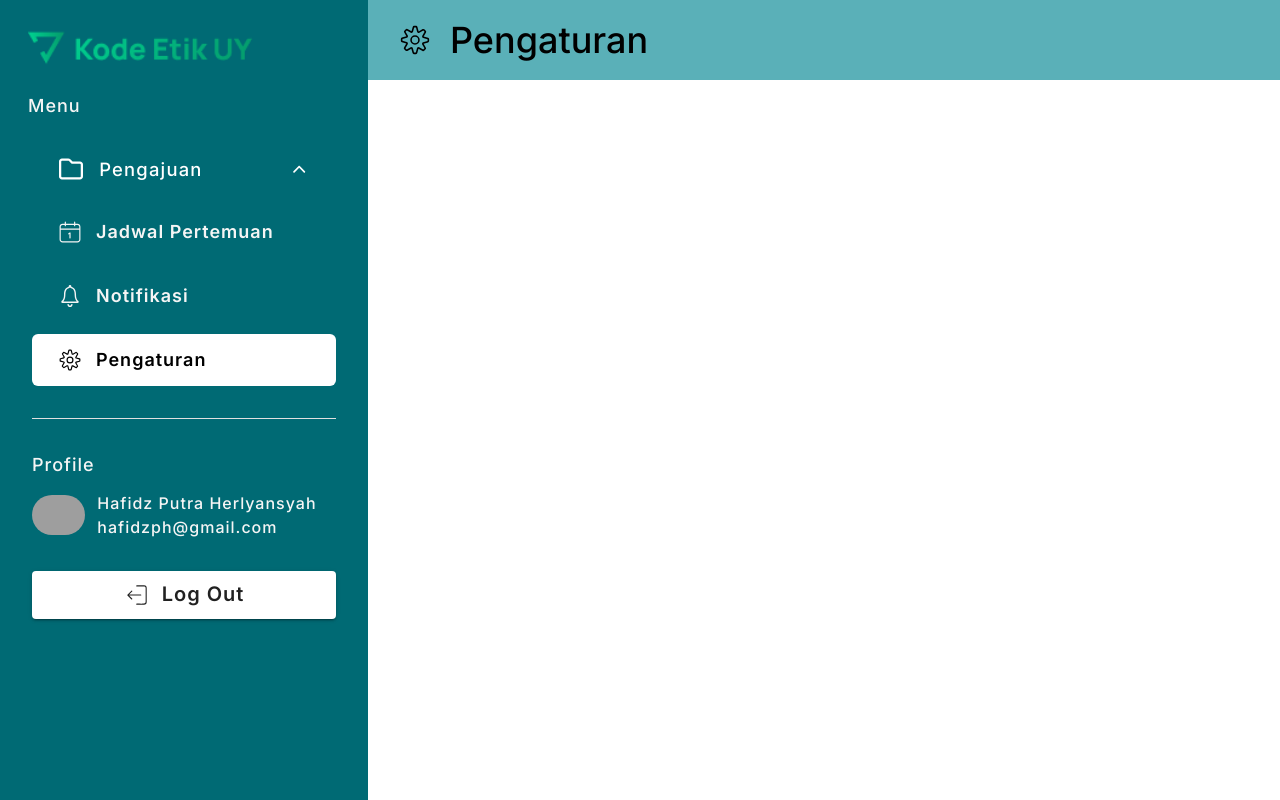
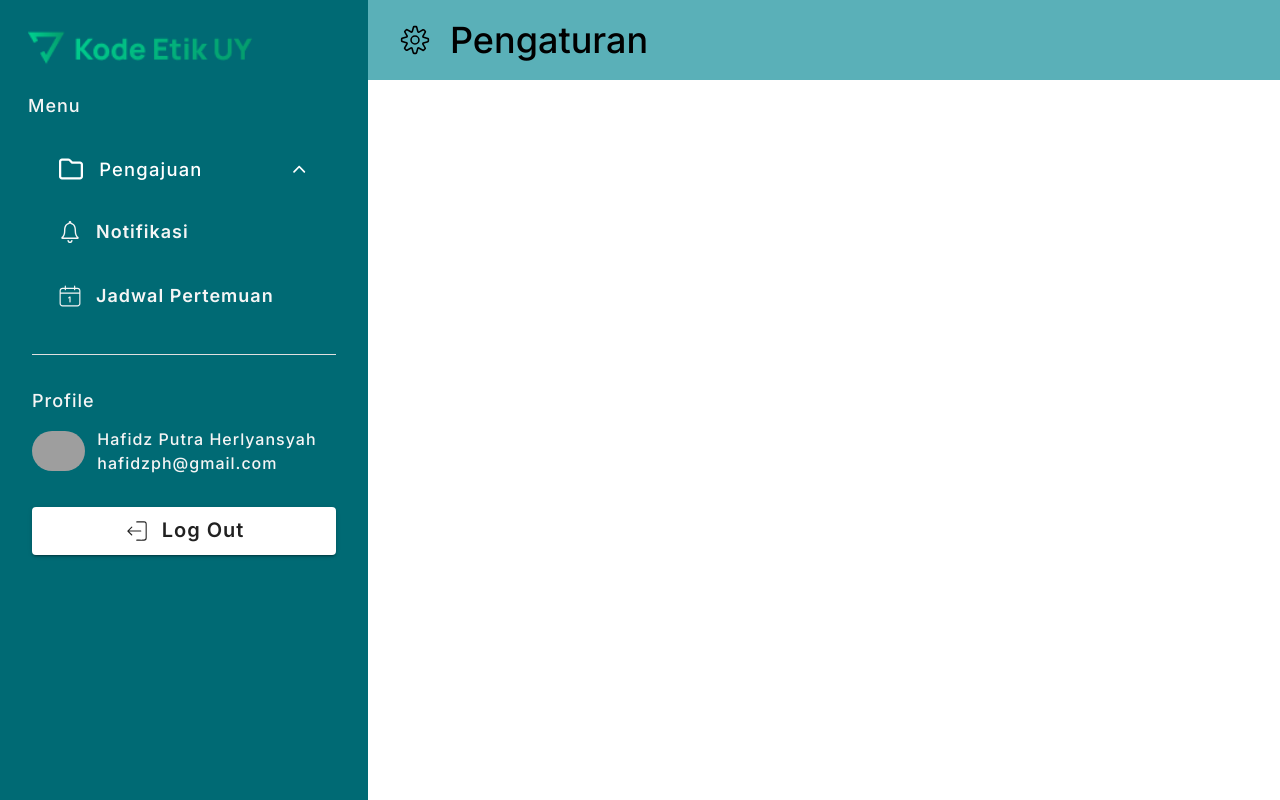
Before and after one commit to rioogp/komite-etik-UY, a React (Vite) app: page /pengaturan in a window 1280 px wide. Built offline with nearby package versions, Linux system fonts and the light colour scheme; sample sign-in values are in the browser's storage; grey boxes are pictures that could not be loaded.

Commit message:
refactor: update protected route and seperate nav by user role

```diff
--- a/src/App.jsx
+++ b/src/App.jsx
@@ -19,7 +19,6 @@ import Homepage from "./pages/homepage/Homepage";
 import RulesAndQuestions from "./pages/rulesAndQuestions/RulesAndQuestions";
 import VerificationSuccess from "./pages/VerificationSuccess";
 import Reviews from "./pages/Reviews";
-import ProtectedRoute from "./components/ProtectedRoute";
 import AuthProvider from "./contexts/AuthContext";
 import { FaCheck } from "react-icons/fa6";
 
@@ -50,11 +49,9 @@ function App() {
 
             <Route
               element={
-                <ProtectedRoute>
-                  <TitleProvider>
-                    <DashboardLayout />
-                  </TitleProvider>
-                </ProtectedRoute>
+                <TitleProvider>
+                  <DashboardLayout />
+                </TitleProvider>
               }
             >
               <Route path="/rapat" element={<MeetingSchedule />} />
--- a/src/components/DashboardLayout.jsx
+++ b/src/components/DashboardLayout.jsx
@@ -1,13 +1,36 @@
-import { Outlet } from "react-router-dom";
+import { Navigate, Outlet, useNavigate } from "react-router-dom";
 import SideBar from "./sidebar/SideBar";
 import Title from "./Title";
 import { useContext } from "react";
 import { TitleContext } from "../contexts/TitleContext";
+import { AuthContext } from "../contexts/AuthContext";
+import { useEffect } from "react";
+import { jwtDecode } from "jwt-decode";
 
 function DashboardLayout() {
   const { title, setValTitle } = useContext(TitleContext);
+  const { token, logout } = useContext(AuthContext);
+  const navigate = useNavigate();
 
-  return (
+  useEffect(() => {
+    if (token) {
+      try {
+        const decodedToken = jwtDecode(token);
+        const expirationTime = new Date(decodedToken.exp * 1000);
+        const currentTime = new Date();
+
+        if (currentTime > expirationTime) {
+          logout();
+          navigate("/login");
+        }
+      } catch (error) {
+        logout();
+        navigate("/login");
+      }
+    }
+  }, [token, logout]);
+
+  return token ? (
     <div className="grid grid-cols-[23rem,1fr] grid-rows-[auto,1fr] h-dvh">
       <SideBar />
       <main className="overflow-scroll flex flex-col gap-14">
@@ -17,6 +40,8 @@ function DashboardLayout() {
         </div>
       </main>
     </div>
+  ) : (
+    <Navigate to="/login" />
   );
 }
 
--- a/src/components/NavBar.jsx
+++ b/src/components/NavBar.jsx
@@ -1,12 +1,15 @@
 import { useLocation, useNavigate } from "react-router-dom";
 import Logo from "./Logo";
 import NavLinkRoute from "./NavLinkRoute";
-import { useEffect, useState } from "react";
+import { useContext, useEffect, useState } from "react";
 import { Button, ThemeProvider } from "@mui/material";
 import { theme } from "../utils/theme";
+import { AuthContext } from "../contexts/AuthContext";
 
 function NavBar() {
+  const { logout, token } = useContext(AuthContext);
   const navigate = useNavigate();
+
   const style =
     "text-white hover:text-slate-200 w-fit transition duration-300 text-lg";
   const [isScrolled, setIsScrolled] = useState(false);
@@ -57,6 +60,22 @@ function NavBar() {
       </ul>
       <div className="flex gap-5">
         <ThemeProvider theme={theme}>
+          {token ? (
+            <>
+              <Button variant="outlined" color="info" className="w-38 h-12">
+                Update Profile
+              </Button>
+              <Button
+                variant="contained"
+                color="success"
+                onClick={() => logout()}
+                className="w-28 h-12"
+              >
+                Logout
+              </Button>
+            </>
+          ) : (
+            <>
               <Button
                 variant="outlined"
                 color="info"
@@ -73,6 +92,8 @@ function NavBar() {
               >
                 Sign In
               </Button>
+            </>
+          )}
         </ThemeProvider>
       </div>
     </nav>
--- a/src/components/ProtectedRoute.jsx
+++ /dev/null
@@ -1,29 +0,0 @@
-import { useNavigate } from "react-router-dom";
-import { useContext, useEffect } from "react";
-import { jwtDecode } from "jwt-decode";
-import { AuthContext } from "../contexts/AuthContext";
-
-function ProtectedRoute({ children }) {
-  const navigate = useNavigate();
-  const { token, logout } = useContext(AuthContext);
-
-  useEffect(() => {
-    if (!token) {
-      navigate("/login");
-    } else {
-      const decodedToken = jwtDecode(token);
-      const expirationTime = new Date(decodedToken.exp * 1000).getTime();
-      const currentTime = new Date().getTime();
-      console.log(expirationTime, currentTime);
-
-      if (currentTime > expirationTime) {
-        logout();
-        navigate("/", { replace: true });
-      }
-    }
-  }, [navigate, token]);
-
-  return children;
-}
-
-export default ProtectedRoute;
--- a/src/components/sidebar/SideNav.jsx
+++ b/src/components/sidebar/SideNav.jsx
@@ -17,7 +17,7 @@ import { AuthContext } from "../../contexts/AuthContext";
 import { useNavigate } from "react-router-dom";
 
 function SideNav() {
-  const { logout } = useContext(AuthContext);
+  const { logout, role } = useContext(AuthContext);
   const navigate = useNavigate();
   const styleNav = ({ isActive }) =>
     isActive
@@ -29,33 +29,64 @@ function SideNav() {
     navigate("/", { replace: true });
   }
 
+  const roleMenus = {
+    user: [
+      <CollapseButton styleNav={styleNav} userRole={role} />,
+
+      <NavLinkRoute style={styleNav} to="/notifikasi">
+        <IoIosNotificationsOutline size={28} />
+        <span>Notifikasi</span>
+      </NavLinkRoute>,
+    ],
+    admin: [
+      <CollapseButton styleNav={styleNav} userRole={role} />,
+      <NavLinkRoute style={styleNav} to="/notifikasi">
+        <IoIosNotificationsOutline size={28} />
+        <span>Notifikasi</span>
+      </NavLinkRoute>,
+      <NavLinkRoute style={styleNav} to="/rapat">
+        <CiCalendarDate size={28} />
+        <span>Jadwal Pertemuan</span>
+      </NavLinkRoute>,
+    ],
+    reviewer: [
+      <NavLinkRoute style={styleNav} to="/berkas">
+        <FaRegFolder size={28} />
+        <span>Berkas</span>
+      </NavLinkRoute>,
+      <NavLinkRoute style={styleNav} to="/notifikasi">
+        <IoIosNotificationsOutline size={28} />
+        <span>Notifikasi</span>
+      </NavLinkRoute>,
+      <NavLinkRoute style={styleNav} to="/rapat">
+        <CiCalendarDate size={28} />
+        <span>Jadwal Pertemuan</span>
+      </NavLinkRoute>,
+    ],
+    ketua: [
+      <NavLinkRoute style={styleNav} to="/berkas">
+        <FaRegFolder size={28} />
+        <span>Berkas</span>
+      </NavLinkRoute>,
+      <NavLinkRoute style={styleNav} to="/notifikasi">
+        <IoIosNotificationsOutline size={28} />
+        <span>Notifikasi</span>
+      </NavLinkRoute>,
+      <NavLinkRoute style={styleNav} to="/rapat">
+        <CiCalendarDate size={28} />
+        <span>Jadwal Pertemuan</span>
+      </NavLinkRoute>,
+    ],
+  };
+
   return (
     <div className="font-medium text-neutral-100 text-lg flex flex-col gap-5 tracking-[1px]">
       <span>Menu</span>
       <ul className="p-1 flex flex-col gap-3">
         <ThemeProvider theme={theme}>
-          <li>
-            <CollapseButton styleNav={styleNav} />
-          </li>
-          <li>
-            <NavLinkRoute style={styleNav} to="/rapat">
-              <CiCalendarDate size={28} />
-              <span>Jadwal Pertemuan</span>
-            </NavLinkRoute>
-          </li>
-          <li>
-            <NavLinkRoute style={styleNav} to="/notifikasi">
-              <IoIosNotificationsOutline size={28} />
-              <span>Notifikasi</span>
-            </NavLinkRoute>
-          </li>
-          <li>
-            <NavLinkRoute style={styleNav} to="/pengaturan">
-              <CiSettings size={28} />
-              <span>Pengaturan</span>
-            </NavLinkRoute>
-          </li>
-
+          {roleMenus[role].map((menu, index) => (
+            <li key={index}>{menu}</li>
+          ))}
           <li className="my-5">
             <Divider style={{ background: "white", width: "auto" }} />
           </li>
@@ -96,17 +127,88 @@ function SideNav() {
       </ul>
     </div>
   );
+  // return (
+  //   <div className="font-medium text-neutral-100 text-lg flex flex-col gap-5 tracking-[1px]">
+  //     <span>Menu</span>
+  //     <ul className="p-1 flex flex-col gap-3">
+  //       <ThemeProvider theme={theme}>
+  //         <li>
+  //           <CollapseButton styleNav={styleNav} />
+  //         </li>
+  //         <li>
+  //           <NavLinkRoute style={styleNav} to="/rapat">
+  //             <CiCalendarDate size={28} />
+  //             <span>Jadwal Pertemuan</span>
+  //           </NavLinkRoute>
+  //         </li>
+  //         <li>
+  //           <NavLinkRoute style={styleNav} to="/notifikasi">
+  //             <IoIosNotificationsOutline size={28} />
+  //             <span>Notifikasi</span>
+  //           </NavLinkRoute>
+  //         </li>
+  //         <li>
+  //           <NavLinkRoute style={styleNav} to="/pengaturan">
+  //             <CiSettings size={28} />
+  //             <span>Pengaturan</span>
+  //           </NavLinkRoute>
+  //         </li>
+
+  //         <li className="my-5">
+  //           <Divider style={{ background: "white", width: "auto" }} />
+  //         </li>
+  //         <li className="flex flex-col gap-3">
+  //           <span>Profile</span>
+  //           <div className="flex flex-row gap-3 items-center">
+  //             <Image
+  //               src="https://cdn.pixabay.com/photo/2017/07/18/23/23/user-2517433_1280.png"
+  //               alt="profile"
+  //               type="profile"
+  //             />
+  //             <div className="flex flex-col ">
+  //               <span className="text-semibold text-base">
+  //                 Hafidz Putra Herlyansyah
+  //               </span>
+  //               <span className="text-base">hafidzph@gmail.com</span>
+  //             </div>
+  //           </div>
+  //         </li>
+  //         <li>
+  //           <Button
+  //             onClick={handleLogout}
+  //             sx={{
+  //               marginTop: "20px",
+  //               fontWeight: "600",
+  //               fontSize: "20px",
+  //               textTransform: "none",
+  //             }}
+  //             variant="contained"
+  //             color="info"
+  //             className="w-full h-12 flex gap-3 justify-center items-center"
+  //           >
+  //             <CiLogout size={26} />
+  //             Log Out
+  //           </Button>
+  //         </li>
+  //       </ThemeProvider>
+  //     </ul>
+  //   </div>
+  // );
 }
 
-function CollapseButton({ styleNav }) {
+function CollapseButton({ styleNav, userRole }) {
   const [isOpen, setIsOpen] = useState(false);
 
   const toggleCollapse = () => {
     setIsOpen(!isOpen);
   };
 
+  // Tentukan apakah collapse button harus ditampilkan berdasarkan peran pengguna
+  const shouldShowCollapse = userRole === "user" || userRole === "admin";
+
   return (
     <>
+      {shouldShowCollapse && (
         <Button
           onClick={toggleCollapse}
           color="info"
@@ -132,6 +234,7 @@ function CollapseButton({ styleNav }) {
           </div>
           {isOpen ? <IoIosArrowDown /> : <IoIosArrowUp />}
         </Button>
+      )}
       <Collapse in={isOpen}>
         <div className="flex flex-row gap-3 h-fit ps-8 pe-5">
           <Divider
@@ -140,12 +243,29 @@ function CollapseButton({ styleNav }) {
             orientation="vertical"
           />
           <div className="w-full flex flex-col gap-4 mt-5">
+            {shouldShowCollapse && userRole === "user" && (
+              <>
                 <NavLinkRoute style={styleNav} to="/berkas">
                   <span>Berkas</span>
                 </NavLinkRoute>
-            <NavLinkRoute style={styleNav} to="/berkas">
+                <NavLinkRoute style={styleNav} to="/berkas-selesai">
                   <span>Berkas Selesai</span>
                 </NavLinkRoute>
+              </>
+            )}
+            {shouldShowCollapse && userRole === "admin" && (
+              <>
+                <NavLinkRoute style={styleNav} to="/pengaju">
+                  <span>Pengaju</span>
+                </NavLinkRoute>
+                <NavLinkRoute style={styleNav} to="/reviewer">
+                  <span>Reviewer</span>
+                </NavLinkRoute>
+                <NavLinkRoute style={styleNav} to="/ketua">
+                  <span>Ketua</span>
+                </NavLinkRoute>
+              </>
+            )}
           </div>
         </div>
       </Collapse>
```
Also changed, not shown: src/features/meetings/MeetingRow.jsx (+7 -3 lines). Lines whose indentation alone changed are shown as unchanged.
